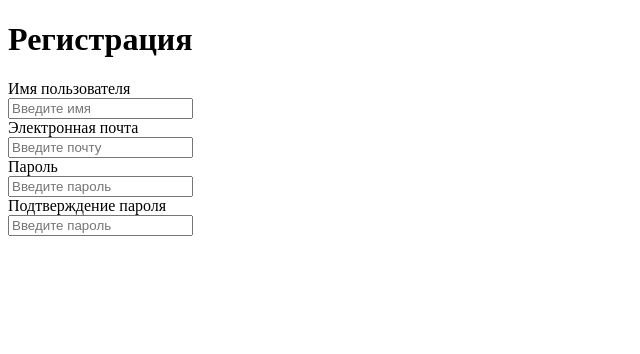
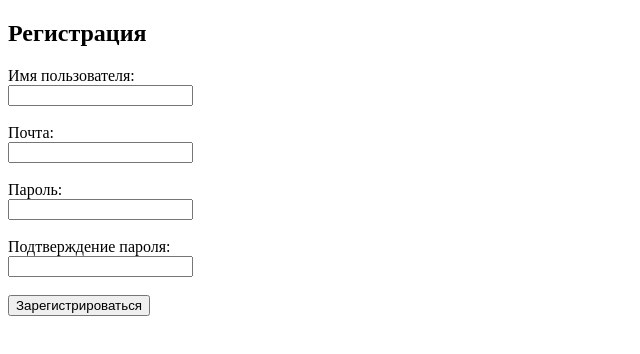
Before and after one commit to rebys4/MyProject, a plain HTML site: page index.html in a window 1280 px wide. Shown: the whole page, without its empty margins (0-640 px from the left). Drawn offline with Linux system fonts and the light colour scheme.

Commit message:
Done functonal registraton form

```diff
--- a/index.html
+++ b/index.html
@@ -1,43 +1,30 @@
 <!DOCTYPE html>
-<html>
-    <head>
-        <meta charset="UTF-8">
-        <meta name="viewport" content="width=device-width, initial-scale=1.0">
-        <title></title>
-    </head>
-    <body>
-        <div id="Registration">
-            <h1 class="header-reg">Регистрация</h1>
-            <section class="entry-field">
-                <div class="login-container">
-                    <label class="title-login">Имя пользователя</label>
-                    <div class="input-group">
-                        <input type="text" id="login-input" class="login-input" placeholder="Введите имя">
-                    </div>
-                </div>
-                <div class="email-container">
-                    <label class="title-email">Электронная почта</label>
-                    <div class="input-group">
-                        <input type="text" id="email-input" class="email-input" placeholder="Введите почту">
-                    </div>
-                </div>
-                <div class="password-container"></div>
-                    <label class="title-password">Пароль</label>
-                    <div class="input-group">
-                        <input type="text" id="password-input" class="password-input" placeholder="Введите пароль">
-                    </div>
+<html lang="en">
+<head>
+    <meta charset="UTF-8">
+    <meta name="viewport" content="width=device-width, initial-scale=1.0">
+    <title>Registration Form</title>
+</head>
+<body>
+    <h2>Регистрация</h2>
+    <form id="registrationForm">
+        <label for="username">Имя пользователя:</label><br>
+        <input type="text" id="username" name="username" required><br><br>
 
-                </div>
-                <div class="password-container"></div>
-                    <label class="title-password-verify">Подтверждение пароля</label>
-                    <div class="input-group">
-                        <input type="text" id="password-input" class="password-input" placeholder="Введите пароль">
-                    </div>
+        <label for="email">Почта:</label><br>
+        <input type="email" id="email" name="email" required><br><br>
 
-                </div>
-            </section>
+        <label for="password">Пароль:</label><br>
+        <input type="password" id="password" name="password" required><br><br>
 
-        </div>
-    </body>
+        <label for="confirmPassword">Подтверждение пароля:</label><br>
+        <input type="password" id="confirmPassword" name="confirmPassword" required><br><br>
+
+        <button type="submit" id="submitbtn">Зарегистрироваться</button>
+    </form>
+
+    <p id="message"></p>
+
     <script src="index.js"></script>
+</body>
 </html>
--- a/index.js
+++ b/index.js
@@ -0,0 +1,30 @@
+document.getElementById('registrationForm').addEventListener('submit', function(event) {
+    event.preventDefault(); // предотвращаем отправку формы
+
+    const username = document.getElementById('username').value;
+    const email = document.getElementById('email').value;
+    const password = document.getElementById('password').value;
+    const confirmPassword = document.getElementById('confirmPassword').value;
+    const message = document.getElementById('message');
+
+    // Простая проверка пароля
+    if (password !== confirmPassword) {
+        message.style.color = 'red';
+        message.textContent = 'Passwords do not match!';
+        return;
+    }
+
+    // Эмуляция отправки данных
+    const userData = {
+        username: username,
+        email: email,
+        password: password
+    };
+
+    console.log('User data:', userData);
+
+    // Очистка формы после успешной регистрации
+    message.style.color = 'green';
+    message.textContent = 'Registration successful!';
+    document.getElementById('registrationForm').reset();
+});
--- /dev/null
+++ b/style.css
@@ -0,0 +1,39 @@
+form {
+    max-width: 500px;
+    margin: 40px auto;
+    padding: 20px;
+    background-color: #f9f9f9;
+    border: 1px solid #ccc;
+    box-shadow: 0 0 10px rgba(0, 0, 0, 0.1);
+  }
+
+  h2 {
+    text-align: center;
+    margin-bottom: 10px;
+  }
+
+  label {
+    display: block;
+    margin-bottom: 10px;
+  }
+
+  input[type="text"], input[type="email"], input[type="password"] {
+    width: 100%;
+    height: 40px;
+    margin-bottom: 20px;
+    padding: 10px;
+    border: 1px solid #ccc;
+  }
+
+  input[type="submit"] {
+    background-color: #4CAF50;
+    color: #fff;
+    padding: 10px 20px;
+    border: none;
+    border-radius: 5px;
+    cursor: pointer;
+  }
+
+  input[type="submit"]:hover {
+    background-color: #3e8e41;
+  }
```
